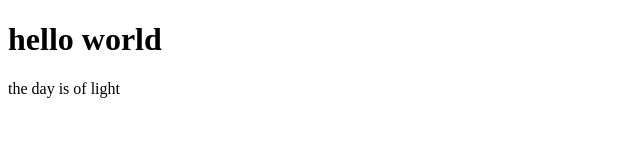
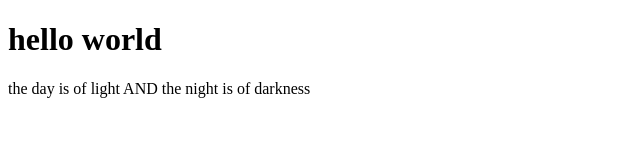
Before and after one commit to umairtufail/pubrepo, a plain HTML site: page index.html in a window 1280 px wide. Shown: the whole page, without its empty margins (0-640 px from the left). Drawn offline with Linux system fonts and the light colour scheme.

Commit message:
Update index.html

```diff
--- a/index.html
+++ b/index.html
@@ -7,6 +7,6 @@
 </head>
 <body>
     <h1>hello world</h1>
-    <p>the day is of light </p>
+    <p>the day is of light AND the night is of darkness </p>
 </body>
 </html>
```
